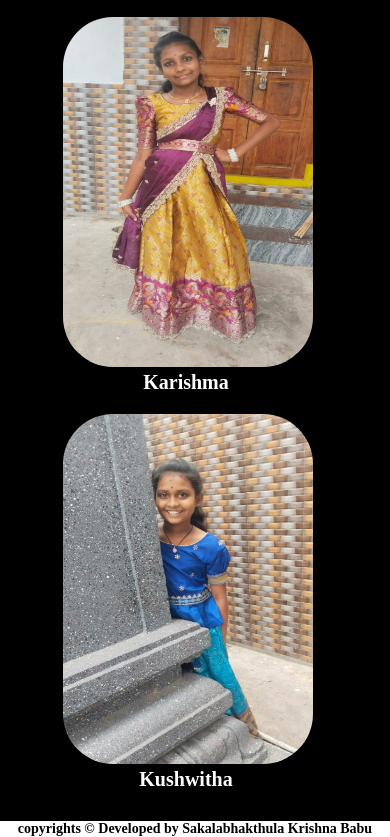
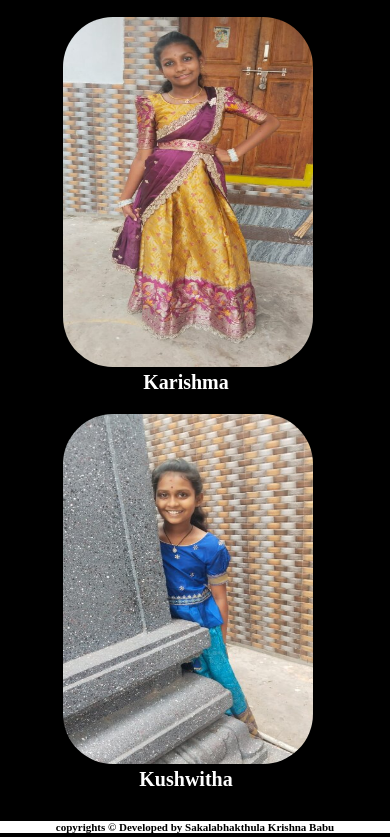
Before and after one commit to Krishnababu2003/cart_project, a plain HTML site: page index.html in a window 390 px wide. Shown: the part 2434-3271 px from the top of the page. Drawn offline with Linux system fonts and the light colour scheme.

Commit message:
Update style.css

```diff
--- a/style.css
+++ b/style.css
@@ -34,9 +34,10 @@
 }
 .ft{
     margin-top:160px;
-     background-color: white;
+    background-color: white;
     color: black;
     font-weight: bolder;
+    font-size:20px;
 }
 body{
     background-color: black;
@@ -56,6 +57,10 @@ body{
     .cart h2 {
         margin-left:15px;
     }
+
+    .ft {
+       font-size:20px;
+    }
 }
 
 /* For Tablets (max 768px) */
@@ -73,6 +78,10 @@ body{
 
     .cart h2 {
         margin-left:20px;
+    }
+
+    .ft {
+       font-size:16px;
     }
 }
 
@@ -99,6 +108,6 @@ body{
 
     .ft {
         margin-top: 30px;
-        font-size:14px;
+        font-size:11px;
     }
 }
```
